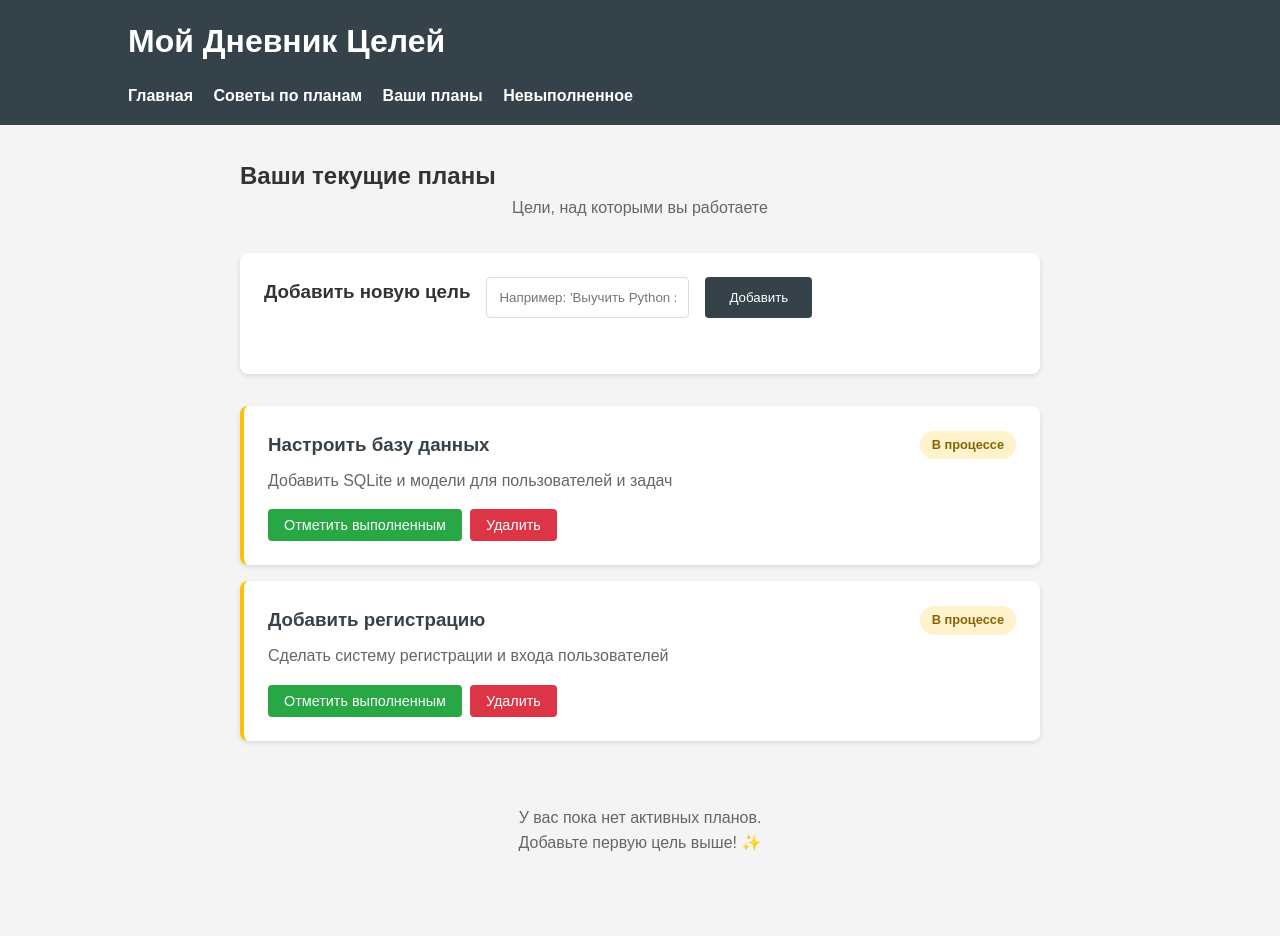
After one commit to aleksanderkul13-rgb/TeamSiteProgect, a Flask app: page /fplans in a window 1280 px wide. The commit adds this page. Run offline with Flask 3, Linux system fonts and the light colour scheme.

Commit message:
улучшил код, потом добавлю базу данных

```diff
--- /dev/null
+++ b/main.py
@@ -0,0 +1,23 @@
+from flask import Flask, render_template
+
+app = Flask(__name__)
+app.config['SECRET_KEY'] = 'your-secret-key-here'  # Важно для безопасности!
+
+@app.route("/")
+def index():
+    return render_template("main.html")
+
+@app.route("/lamp")
+def lamp():
+    return render_template("lamp.html")
+
+@app.route("/tplans")
+def tplans():
+    return render_template("true_plans.html")
+
+@app.route("/fplans")
+def fplans():
+    return render_template("false_plans.html")
+
+if __name__ == "__main__":
+    app.run(debug=True)  # debug=True для разработки
--- a/static/style.css
+++ b/static/style.css
@@ -1,104 +1,231 @@
-/* Общие стили */
+/* Общие стили и сброс */
+* {
+    margin: 0;
+    padding: 0;
+    box-sizing: border-box;
+}
+
 body {
     font-family: Arial, sans-serif;
-    background-color: #f9f9f9;
-    padding: 20px;
+    line-height: 1.6;
+    background-color: #f4f4f4;
+    color: #333;
+}
+
+.container {
+    width: 80%;
+    margin: auto;
+    overflow: hidden;
+}
+
+header {
+    background: #35424a;
+    color: white;
+    padding: 1rem 0;
+}
+
+header h1 {
+    margin-bottom: 0.5rem;
+}
+
+nav ul {
+    list-style: none;
+    margin-top: 1rem;
+}
+
+nav ul li {
+    display: inline;
+    margin-right: 1rem;
+}
+
+nav ul li a {
+    color: white;
+    text-decoration: none;
+    font-weight: bold;
+}
+
+nav ul li a:hover {
+    text-decoration: underline;
+}
+
+main {
+    padding: 2rem 0;
+}
+
+/* hero section главной */
+.hero {
+    text-align: center;
+    padding: 2rem 0;
+}
+
+.hero h2 {
+    margin-bottom: 1rem;
+}
+
+.hero ul {
+    list-style-position: inside;
+    margin-top: 1rem;
+}
+
+/* Планы - общий контейнер */
+.plans-section {
+    max-width: 800px;
+    margin: 0 auto;
+}
+
+/* Формы */
+.add-plan-form {
+    background: white;
+    padding: 1.5rem;
+    border-radius: 8px;
+    box-shadow: 0 2px 5px rgba(0,0,0,0.1);
+    margin-bottom: 2rem;
+    display: flex;
+    gap: 1rem;
+}
+
+.add-plan-form input[type="text"] {
+    flex: 1;
+    padding: 0.75rem;
+    border: 1px solid #ddd;
+    border-radius: 4px;
+}
+
+.add-plan-form button {
+    padding: 0.75rem 1.5rem;
+    background: #35424a;
+    color: white;
+    border: none;
+    border-radius: 4px;
+    cursor: pointer;
+}
+
+.add-plan-form button:hover {
+    opacity: 0.8;
+}
+
+/* План-карты */
+.plan-card {
+    background: white;
+    padding: 1.5rem;
+    margin: 1rem 0;
+    border-radius: 8px;
+    box-shadow: 0 2px 5px rgba(0,0,0,0.1);
+    border-left: 4px solid transparent;
+}
+
+.plan-card.active {
+    border-left-color: #ffc107;
+}
+
+.plan-card.completed {
+    border-left-color: #28a745;
+}
+
+.plan-header {
+    display: flex;
+    justify-content: space-between;
+    align-items: center;
+    margin-bottom: 0.5rem;
+}
+
+.plan-header h3 {
+    color: #35424a;
     margin: 0;
 }
 
-.container {
-    max-width: 600px;
-    margin: 0 auto;
-    background: white;
-    border-radius: 8px;
-    padding: 30px;
-    box-shadow: 0 2px 8px rgba(0,0,0,0.1);
+.badge {
+    padding: 0.25rem 0.75rem;
+    border-radius: 20px;
+    font-size: 0.8rem;
+    font-weight: bold;
+    display: inline-block;
 }
 
-h1 {
-    text-align: center;
-    color: #333;
-    margin-bottom: 20px;
+.badge.active {
+    background: #fff3cd;
+    color: #856404;
 }
 
-/* Форма добавления задачи */
-.task-form {
-    display: flex;
-    gap: 10px;
-    margin-bottom: 20px;
+.badge.completed {
+    background: #d4edda;
+    color: #155724;
 }
 
-.task-form input[type="text"] {
-    flex-grow: 1;
-    padding: 10px;
-    font-size: 1em;
-    border: 2px solid #ddd;
-    border-radius: 4px;
+.plan-description {
+    color: #666;
+    margin-bottom: 0.5rem;
 }
 
-.task-form button {
-    padding: 10px 20px;
-    background-color: #007bff;
-    border: none;
-    color: white;
-    font-size: 1em;
-    border-radius: 4px;
-    cursor: pointer;
-    transition: background-color 0.3s ease;
-}
-
-.task-form button:hover {
-    background-color: #0056b3;
-}
-
-/* Список задач */
-.task-list {
-    list-style: none;
-    padding: 0;
-    margin: 0;
-}
-
-.task-item {
-    display: flex;
-    justify-content: space-between;
-    align-items: center;
-    padding: 12px 15px;
-    border-bottom: 1px solid #eee;
-}
-
-.task-item.completed span {
-    text-decoration: line-through;
+.plan-date {
+    font-size: 0.9rem;
     color: #888;
 }
 
-.actions {
+.plan-actions {
+    margin-top: 1rem;
     display: flex;
-    gap: 10px;
+    gap: 0.5rem;
 }
 
 .btn {
-    text-decoration: none;
-    padding: 6px 12px;
+    padding: 0.5rem 1rem;
+    border: none;
     border-radius: 4px;
-    font-size: 0.9em;
     cursor: pointer;
-    transition: background-color 0.3s ease;
-    color: white;
-    user-select: none;
+    font-size: 0.9rem;
+    transition: opacity 0.3s ease;
 }
 
-.complete-btn {
-    background-color: #28a745;
+.btn.complete {
+    background: #28a745;
+    color: white;
 }
 
-.complete-btn:hover {
-    background-color: #1e7e34;
+.btn.delete {
+    background: #dc3545;
+    color: white;
 }
 
-.delete-btn {
-    background-color: #dc3545;
+.btn:hover {
+    opacity: 0.8;
 }
 
-.delete-btn:hover {
-    background-color: #a71d2a;
+/* Пустое состояние */
+.empty-state {
+    text-align: center;
+    padding: 3rem;
+    color: #666;
 }
+
+/* Советы по планированию */
+.advice-section {
+    max-width: 800px;
+    margin: 0 auto;
+}
+
+.advice-item {
+    background: white;
+    padding: 1.5rem;
+    margin: 1rem 0;
+    border-radius: 8px;
+    box-shadow: 0 2px 5px rgba(0,0,0,0.1);
+    border-left: 4px solid #35424a;
+}
+
+.advice-item h3 {
+    color: #35424a;
+    margin-bottom: 0.5rem;
+}
+
+.advice-item p {
+    color: #666;
+    line-height: 1.6;
+}
+
+/* Подзаголовок */
+.subtitle {
+    color: #666;
+    margin-bottom: 2rem;
+    text-align: center;
+}
--- /dev/null
+++ b/templates/base.html
@@ -0,0 +1,29 @@
+<!DOCTYPE html>
+<html lang="ru">
+<head>
+    <meta charset="UTF-8" />
+    <meta name="viewport" content="width=device-width, initial-scale=1" />
+    <title>{% block title %}Мой Дневник Целей{% endblock %}</title>
+    <link rel="stylesheet" href="{{ url_for('static', filename='style.css') }}" />
+</head>
+<body>
+    <header>
+        <div class="container">
+            <h1>Мой Дневник Целей</h1>
+            <nav>
+                <ul>
+                    <li><a href="{{ url_for('index') }}">Главная</a></li>
+                    <li><a href="{{ url_for('lamp') }}">Советы по планам</a></li>
+                    <li><a href="{{ url_for('tplans') }}">Ваши планы</a></li>
+                    <li><a href="{{ url_for('fplans') }}">Невыполненное</a></li>
+                </ul>
+            </nav>
+        </div>
+    </header>
+
+    <main class="container">
+        {% block content %}
+        {% endblock %}
+    </main>
+</body>
+</html>
--- /dev/null
+++ b/templates/false_plans.html
@@ -0,0 +1,108 @@
+{% extends "base.html" %}
+
+{% block title %}Текущие планы{% endblock %}
+
+{% block content %}
+<section class="plans-section">
+    <h2>Ваши текущие планы</h2>
+    <p class="subtitle">Цели, над которыми вы работаете</p>
+
+    <!-- Форма для добавления новой цели (пока заглушка) -->
+    <div class="add-plan-form">
+        <h3>Добавить новую цель</h3>
+        <form action="#" method="POST" style="display: flex; gap: 1rem; margin-bottom: 2rem;">
+            <input type="text"
+                   placeholder="Например: 'Выучить Python за 3 месяца'"
+                   style="flex: 1; padding: 0.75rem; border: 1px solid #ddd; border-radius: 4px;">
+            <button type="submit" style="padding: 0.75rem 1.5rem; background: #35424a; color: white; border: none; border-radius: 4px; cursor: pointer;">
+                Добавить
+            </button>
+        </form>
+    </div>
+
+    <div class="plans-container">
+        <!-- Временные данные -->
+        <div class="plan-card active">
+            <div class="plan-header">
+                <h3>Настроить базу данных</h3>
+                <span class="badge active">В процессе</span>
+            </div>
+            <p class="plan-description">Добавить SQLite и модели для пользователей и задач</p>
+            <div class="plan-actions">
+                <button class="btn complete">Отметить выполненным</button>
+                <button class="btn delete">Удалить</button>
+            </div>
+        </div>
+
+        <div class="plan-card active">
+            <div class="plan-header">
+                <h3>Добавить регистрацию</h3>
+                <span class="badge active">В процессе</span>
+            </div>
+            <p class="plan-description">Сделать систему регистрации и входа пользователей</p>
+            <div class="plan-actions">
+                <button class="btn complete">Отметить выполненным</button>
+                <button class="btn delete">Удалить</button>
+            </div>
+        </div>
+
+        <!-- Сообщение когда нет планов -->
+        <div class="empty-state">
+            <p>У вас пока нет активных планов.</p>
+            <p>Добавьте первую цель выше! ✨</p>
+        </div>
+    </div>
+</section>
+
+<style>
+.plans-section {
+    max-width: 800px;
+    margin: 0 auto;
+}
+
+.plan-card.active {
+    border-left: 4px solid #ffc107;
+}
+
+.badge.active {
+    background: #fff3cd;
+    color: #856404;
+}
+
+.plan-actions {
+    margin-top: 1rem;
+    display: flex;
+    gap: 0.5rem;
+}
+
+.btn {
+    padding: 0.5rem 1rem;
+    border: none;
+    border-radius: 4px;
+    cursor: pointer;
+    font-size: 0.9rem;
+}
+
+.btn.complete {
+    background: #28a745;
+    color: white;
+}
+
+.btn.delete {
+    background: #dc3545;
+    color: white;
+}
+
+.btn:hover {
+    opacity: 0.8;
+}
+
+.add-plan-form {
+    background: white;
+    padding: 1.5rem;
+    border-radius: 8px;
+    box-shadow: 0 2px 5px rgba(0,0,0,0.1);
+    margin-bottom: 2rem;
+}
+</style>
+{% endblock %}
```
Also changed, not shown: app.py (deleted, +0 -36 lines), static/styl.css (added, +53 -0 lines), templates/index.html (deleted, +0 -34 lines), templates/lamp.html (added, +57 -0 lines), templates/main.html (added, +24 -0 lines), templates/true_plans.html (added, +99 -0 lines).
